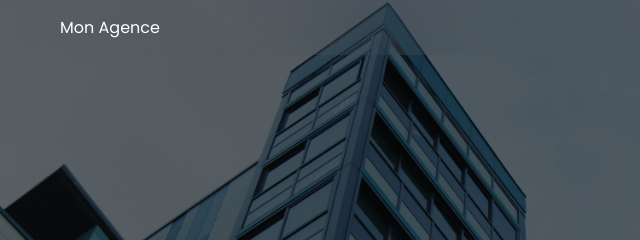
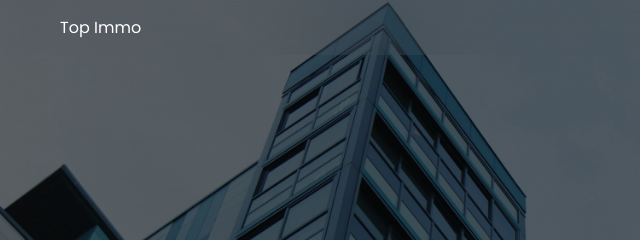
Before and after one commit to Ronasdev/site-immobilier, a plain HTML site: page index.html in a window 1280 px wide. Shown: the top 240 px of the page, 0-640 px from the left. Drawn offline with Linux system fonts and the light colour scheme.

Commit message:
Update index.html

```diff
--- a/index.html
+++ b/index.html
@@ -18,7 +18,7 @@
     <!-- header -->
     <header class="sticky-header">
         <div class="container">
-            <div class="logo">Mon Agence</div>
+            <div class="logo">Top Immo</div>
             <div id="humburger"> <i class="fas fa-bars"></i> </div>
             <nav>
                 <ul>
```
